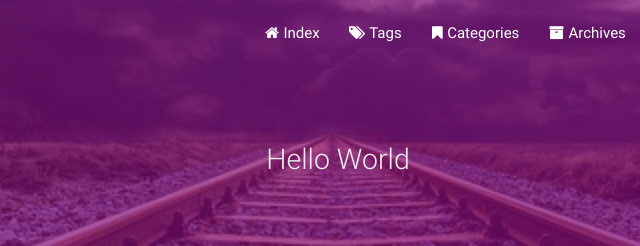
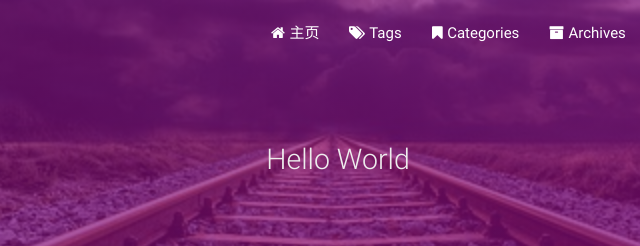
Before and after one commit to jinchidong/jinchidong.github.io, a plain HTML site: page 2019/03/17/hello-world/index.html in a window 1280 px wide. Shown: the top 246 px of the page, 302-942 px from the left. Drawn offline with Linux system fonts and the light colour scheme; some packages are replaced by stand-ins of ours; no server answers; a script that the page names is missing.

Commit message:
Site updated: 2019-03-17 14:42:33

```diff
--- a/2019/03/17/hello-world/index.html
+++ b/2019/03/17/hello-world/index.html
@@ -55,7 +55,7 @@
 
             <i class="fa fa-home"></i>
 
-            <span>Index</span>
+            <span>主页</span>
         </a>
     </li>
 
@@ -135,7 +135,7 @@
 
                 <i class="fa fa-fw fa-home"></i>
 
-                Index
+                主页
             </a>
         </li>
 
```
Also changed, not shown: archives/2019/03/index.html (+2 -2 lines), archives/2019/index.html (+2 -2 lines), archives/index.html (+2 -2 lines), index.html (+2 -2 lines).
